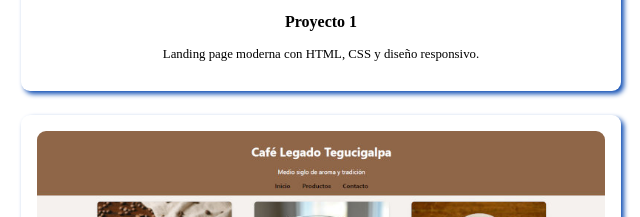
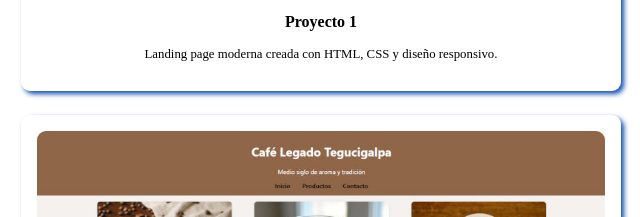
Before and after one commit to aldahir7/actividad_portafolio, a website built with Vite: page index.html in a window 1280 px wide. Shown: the part 463-680 px from the top of the page, 319-959 px from the left. Built offline with nearby package versions, Linux system fonts and the light colour scheme.

Commit message:
deploy si

```diff
--- a/index.html
+++ b/index.html
@@ -34,7 +34,7 @@
       <div class="card">
         <img src="img/pry1.jpg" alt="Proyecto 1">
         <h3>Proyecto 1</h3>
-        <p>Landing page moderna con HTML, CSS y diseño responsivo.</p>
+        <p>Landing page moderna creada con HTML, CSS y diseño responsivo.</p>
       </div>
 
       <div class="card">
```
